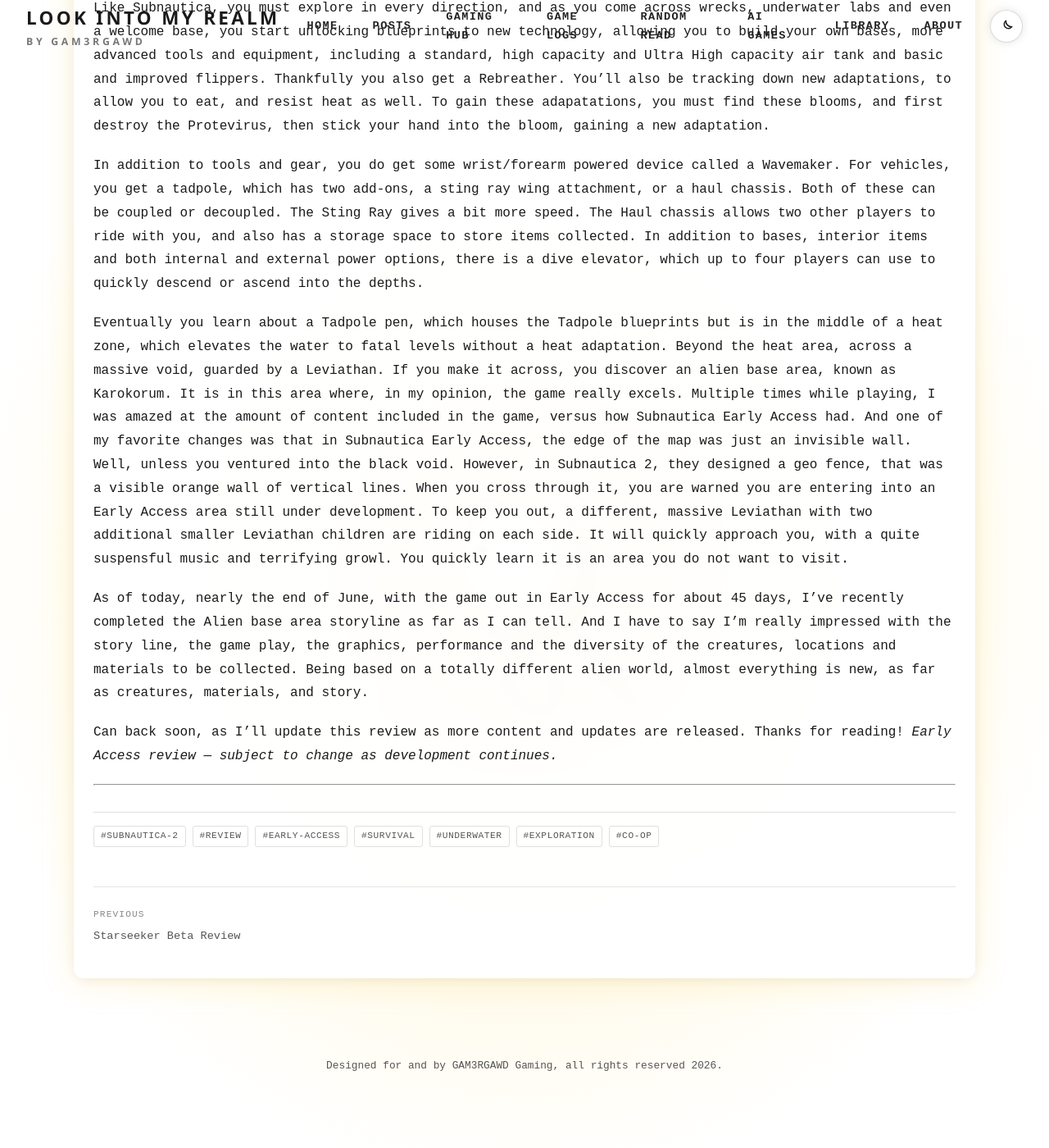
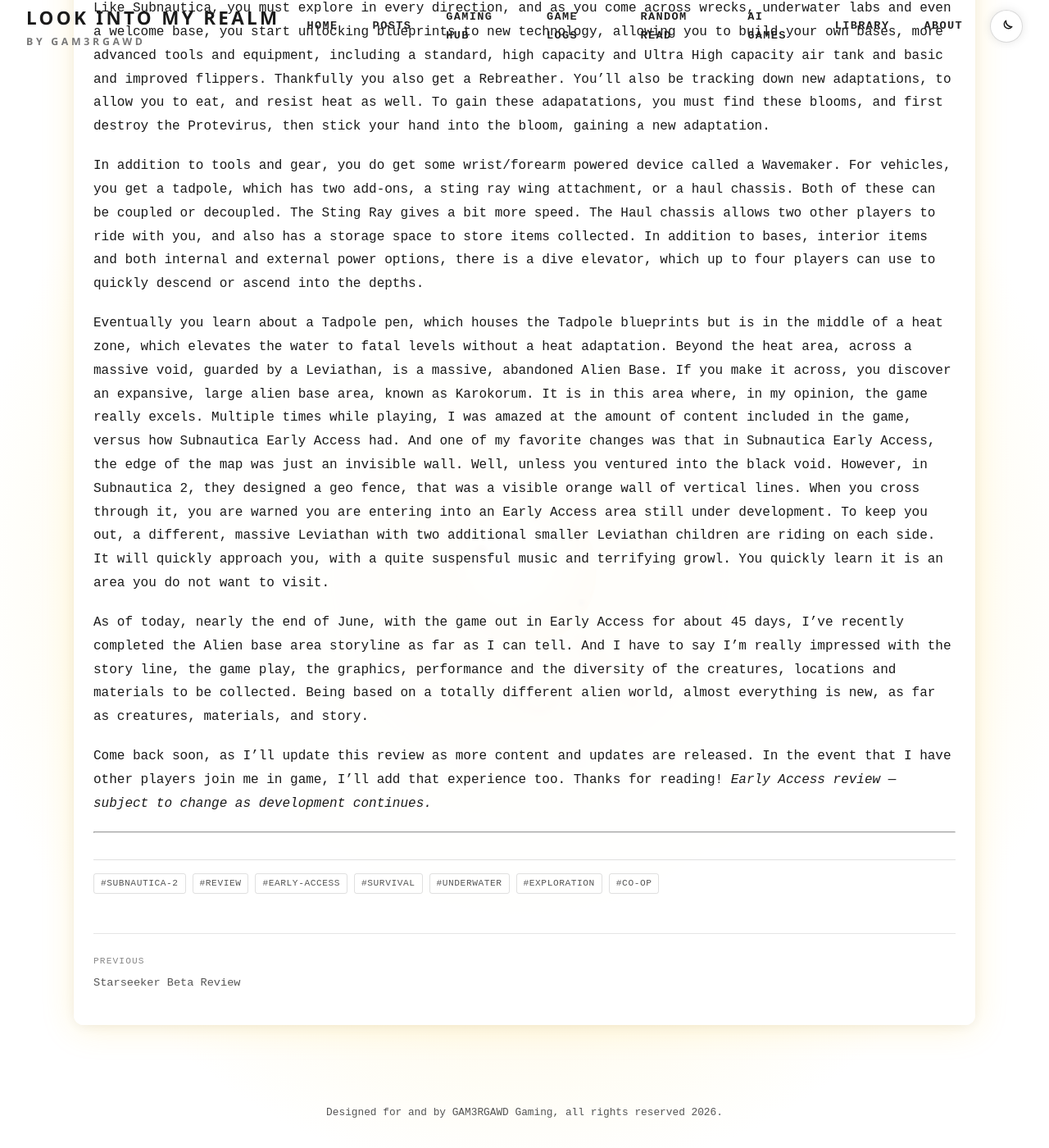
Before and after one commit to vitalnexus/blog, a Jekyll site: the page built from _posts/2026-06-28-subnautica-2-early-access-review.md, in a window 1280 px wide and 1400 px high, scrolled down 903 px. Shown: the whole window at 82% size. Built offline with Jekyll 4.4.1, drawn with Linux system fonts in a browser that asks for light colours; before the commit the page ends 2246 px from its top, so only the background shows below that.

Commit message:
fix: improve clarity and detail in Subnautica 2 Early Access review

```diff
--- a/_posts/2026-06-28-subnautica-2-early-access-review.md
+++ b/_posts/2026-06-28-subnautica-2-early-access-review.md
@@ -14,11 +14,11 @@ Like Subnautica, you must explore in every direction, and as you come across wre
 
 In addition to tools and gear, you do get some wrist/forearm powered device called a Wavemaker. For vehicles, you get a tadpole, which has two add-ons, a sting ray wing attachment, or a haul chassis. Both of these can be coupled or decoupled. The Sting Ray gives a bit more speed. The Haul chassis allows two other players to ride with you, and also has a storage space to store items collected. In addition to bases, interior items and both internal and external power options, there is a dive elevator, which up to four players can use to quickly descend or ascend into the depths.
 
-Eventually you learn about a Tadpole pen, which houses the Tadpole blueprints but is in the middle of a heat zone, which elevates the water to fatal levels without a heat adaptation. Beyond the heat area, across a massive void, guarded by a Leviathan. If you make it across, you discover an alien base area, known as Karokorum. It is in this area where, in my opinion, the game really excels. Multiple times while playing, I was amazed at the amount of content included in the game, versus how Subnautica Early Access had. And one of my favorite changes was that in Subnautica Early Access, the edge of the map was just an invisible wall. Well, unless you ventured into the black void. However, in Subnautica 2, they designed a geo fence, that was a visible orange wall of vertical lines. When you cross through it, you are warned you are entering into an Early Access area still under development. To keep you out, a different, massive Leviathan with two additional smaller Leviathan children are riding on each side. It will quickly approach you, with a quite suspensful music and terrifying growl. You quickly learn it is an area you do not want to visit.
+Eventually you learn about a Tadpole pen, which houses the Tadpole blueprints but is in the middle of a heat zone, which elevates the water to fatal levels without a heat adaptation. Beyond the heat area, across a massive void, guarded by a Leviathan, is a massive, abandoned Alien Base. If you make it across, you discover an expansive, large alien base area, known as Karokorum. It is in this area where, in my opinion, the game really excels. Multiple times while playing, I was amazed at the amount of content included in the game, versus how Subnautica Early Access had. And one of my favorite changes was that in Subnautica Early Access, the edge of the map was just an invisible wall. Well, unless you ventured into the black void. However, in Subnautica 2, they designed a geo fence, that was a visible orange wall of vertical lines. When you cross through it, you are warned you are entering into an Early Access area still under development. To keep you out, a different, massive Leviathan with two additional smaller Leviathan children are riding on each side. It will quickly approach you, with a quite suspensful music and terrifying growl. You quickly learn it is an area you do not want to visit.
 
 As of today, nearly the end of June, with the game out in Early Access for about 45 days, I've recently completed the Alien base area storyline as far as I can tell. And I have to say I'm really impressed with the story line, the game play, the graphics, performance and the diversity of the creatures, locations and materials to be collected. Being based on a totally different alien world, almost everything is new, as far as creatures, materials, and story.
 
-Can back soon, as I'll update this review as more content and updates are released.  Thanks for reading!
+Come back soon, as I'll update this review as more content and updates are released. In the event that I have other players join me in game, I'll add that experience too. Thanks for reading!
 *Early Access review — subject to change as development continues.*
 
 ---
```
